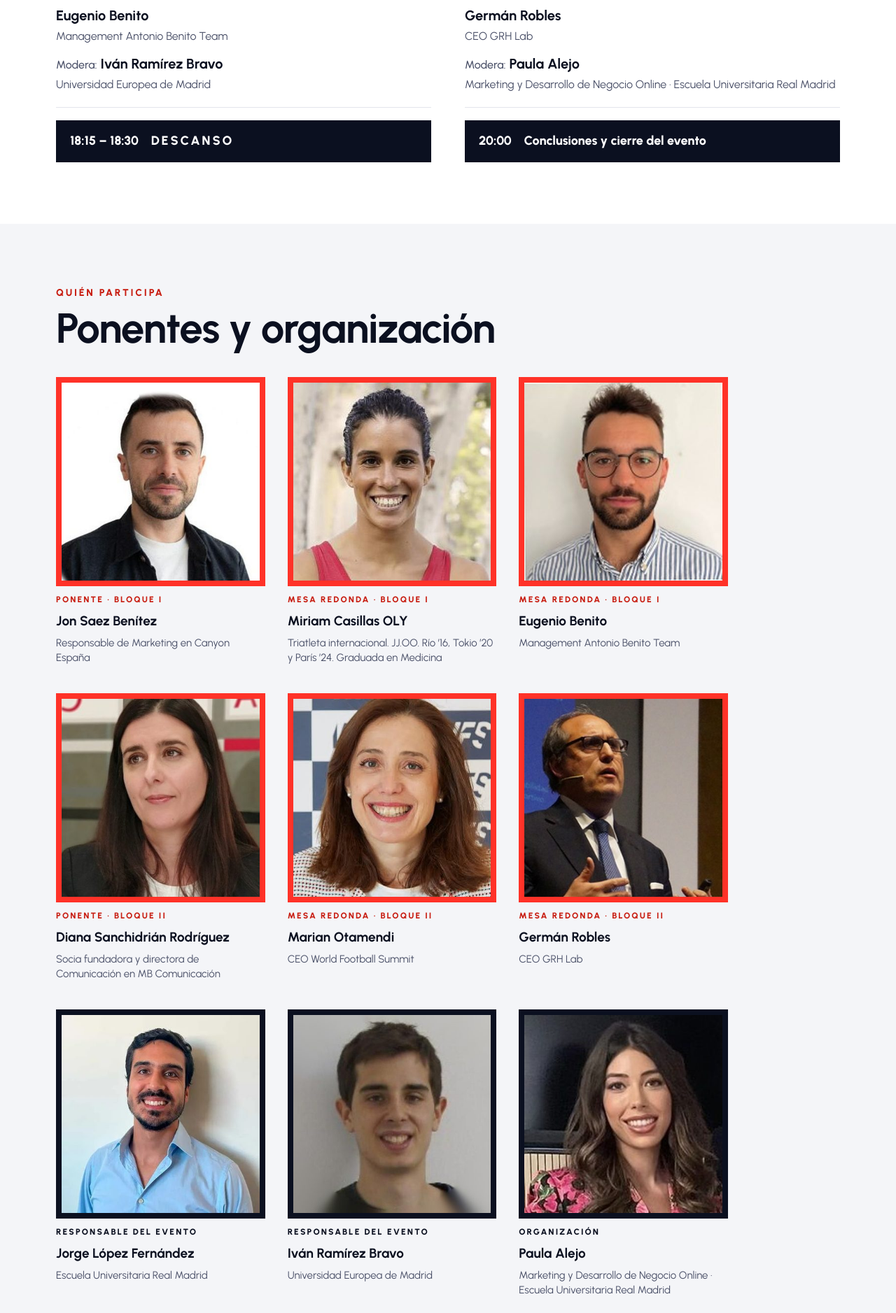
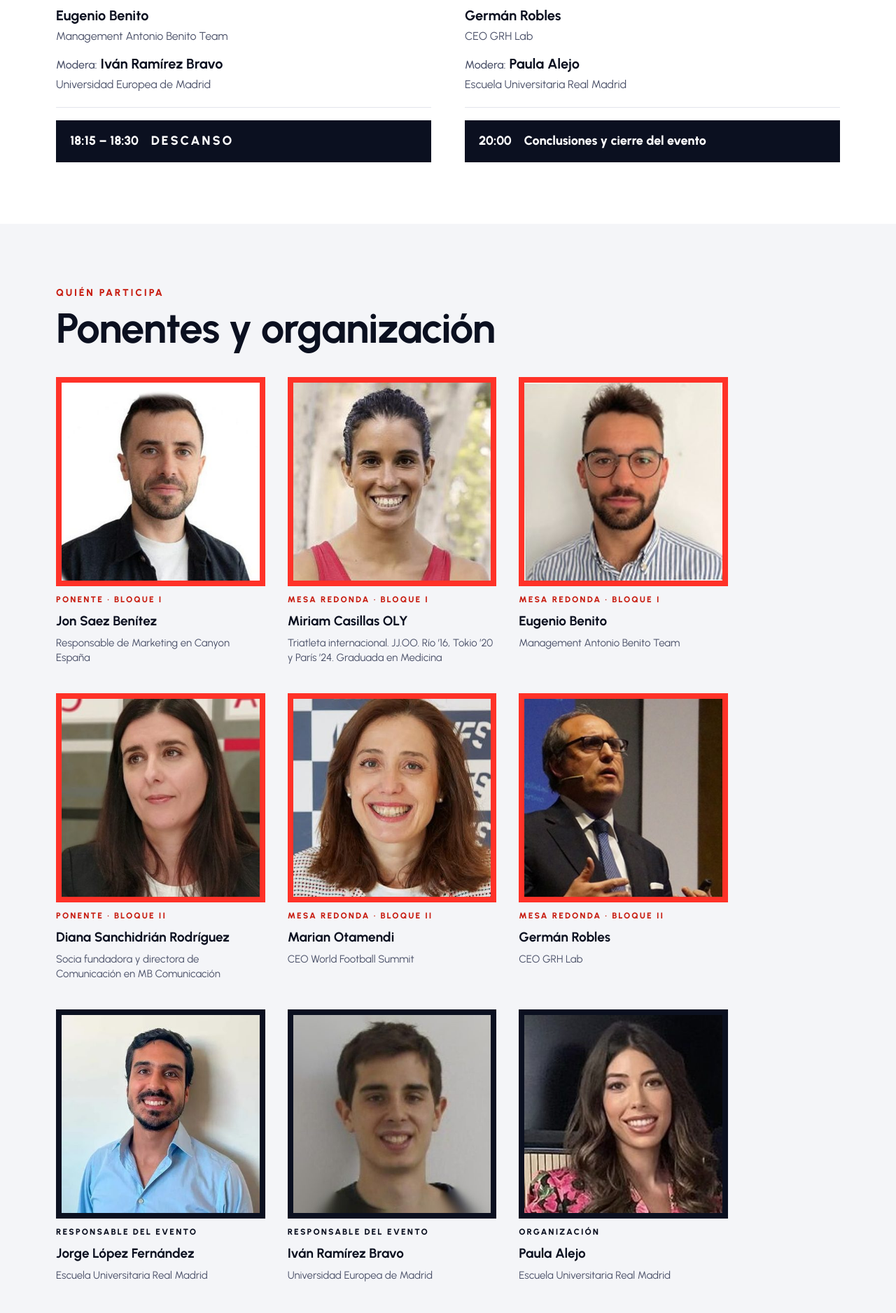
Before and after one commit to Adfexcc/Game-Changers, a plain HTML site: page index.html in a window 1280 px wide. Shown: the part 1543-3420 px from the top of the page at 70% size. Drawn offline with Linux system fonts and the light colour scheme.

Commit message:
Paula Alejo: solo Escuela Universitaria Real Madrid
Co-Authored-By: Claude Opus 5.5 <noreply@anthropic.com>
Claude-Session: https://claude.ai/code/session_01CP4qo4Dh2XTBxRisx4jYVc

```diff
--- a/index.html
+++ b/index.html
@@ -220,7 +220,7 @@ footer img { height: 40px; width: auto; }
         <div class="part"><span class="lbl">Mesa redonda</span>
           <div class="who"><b>Marian Otamendi</b><span>CEO World Football Summit</span></div>
           <div class="who"><b>Germán Robles</b><span>CEO GRH Lab</span></div>
-          <div class="who"><b><span class="mod">Modera:</span> Paula Alejo</b><span>Marketing y Desarrollo de Negocio Online · Escuela Universitaria Real Madrid</span></div></div>
+          <div class="who"><b><span class="mod">Modera:</span> Paula Alejo</b><span>Escuela Universitaria Real Madrid</span></div></div>
         <div class="pause"><span class="time" style="color:#fff">20:00</span><span>Conclusiones y cierre del evento</span></div>
       </article>
     </div>
@@ -240,7 +240,7 @@ footer img { height: 40px; width: auto; }
       <div class="sp"><div class="ph"><img src="img/german.jpg" alt="Germán Robles" loading="lazy"></div><span class="role">Mesa redonda · Bloque II</span><b>Germán Robles</b><span class="a">CEO GRH Lab</span></div>
       <div class="sp"><div class="ph org"><img src="img/jorge.jpg" alt="Jorge López Fernández" loading="lazy"></div><span class="role o">Responsable del evento</span><b>Jorge López Fernández</b><span class="a">Escuela Universitaria Real Madrid</span></div>
       <div class="sp"><div class="ph org"><img src="img/ivan.jpg" alt="Iván Ramírez Bravo" loading="lazy"></div><span class="role o">Responsable del evento</span><b>Iván Ramírez Bravo</b><span class="a">Universidad Europea de Madrid</span></div>
-      <div class="sp"><div class="ph org"><img src="img/paula.jpg" alt="Paula Alejo" loading="lazy"></div><span class="role o">Organización</span><b>Paula Alejo</b><span class="a">Marketing y Desarrollo de Negocio Online · Escuela Universitaria Real Madrid</span></div>
+      <div class="sp"><div class="ph org"><img src="img/paula.jpg" alt="Paula Alejo" loading="lazy"></div><span class="role o">Organización</span><b>Paula Alejo</b><span class="a">Escuela Universitaria Real Madrid</span></div>
     </div>
   </div>
 </section>
```
